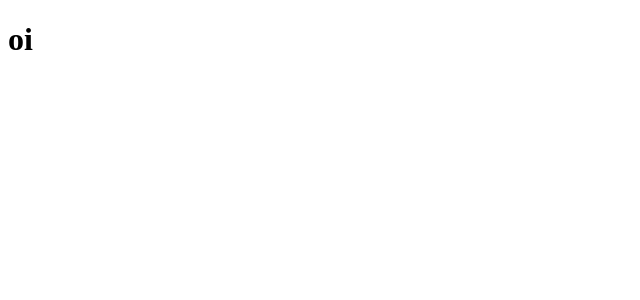
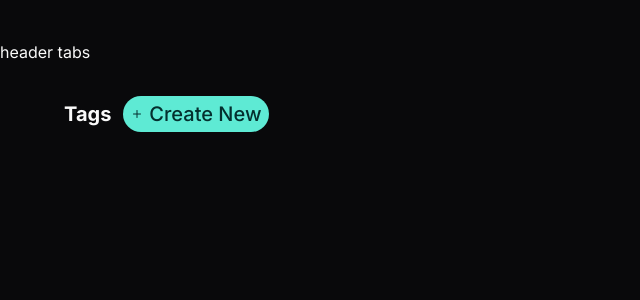
Before and after one commit to V-Matheus/Listagem-de-Dados, a React (Vite) app: page / in a window 1280 px wide. Shown: the top 300 px of the page, without its empty margins (0-640 px from the left). Built offline with nearby package versions, Linux system fonts and the light colour scheme.

Commit message:
primeiros estilos

```diff
--- a/index.html
+++ b/index.html
@@ -9,7 +9,7 @@
 
     <title>Listagem de Dados</title>
   </head>
-  <body>
+  <body class="bg-zinc-950 text-zinc-50 antialiased">
     <div id="root"></div>
     <script type="module" src="/src/main.tsx"></script>
   </body>
--- a/src/app.tsx
+++ b/src/app.tsx
@@ -1,7 +1,23 @@
+import { Plus } from "lucide-react"
+
 function App() {
 
   return (
-      <h1>oi</h1>
+      <div className="py-10 space-y-8">
+        <div>
+          header
+          tabs
+        </div>
+        <main className="max-w-6xl mx-auto space-y-5">
+          <div className="flex items-center gap-3">
+            <h1 className="text-xl font-bold">Tags</h1>
+            <button className="inline-flex items-center gap-1.5 text-xl bg-teal-300 text-teal-950 font-medium rounded-full px-2 py-1">
+              <Plus className="size-3"/>
+              Create New
+              </button>
+          </div>
+        </main>
+      </div>
   )
 }
 
--- a/src/index.css
+++ b/src/index.css
@@ -0,0 +1,3 @@
+@tailwind base;
+@tailwind utilities;
+@tailwind components
--- a/src/main.tsx
+++ b/src/main.tsx
@@ -1,7 +1,7 @@
 import React from 'react'
 import ReactDOM from 'react-dom/client'
 import App from './app.tsx'
-
+import './index.css'
 
 ReactDOM.createRoot(document.getElementById('root')!).render(
   <React.StrictMode>
```
Also changed, not shown: package.json (+6 -1 lines), src/assets/logo-nivo.svg (added), 1 other file (tests, documents, lock files or other folders).
